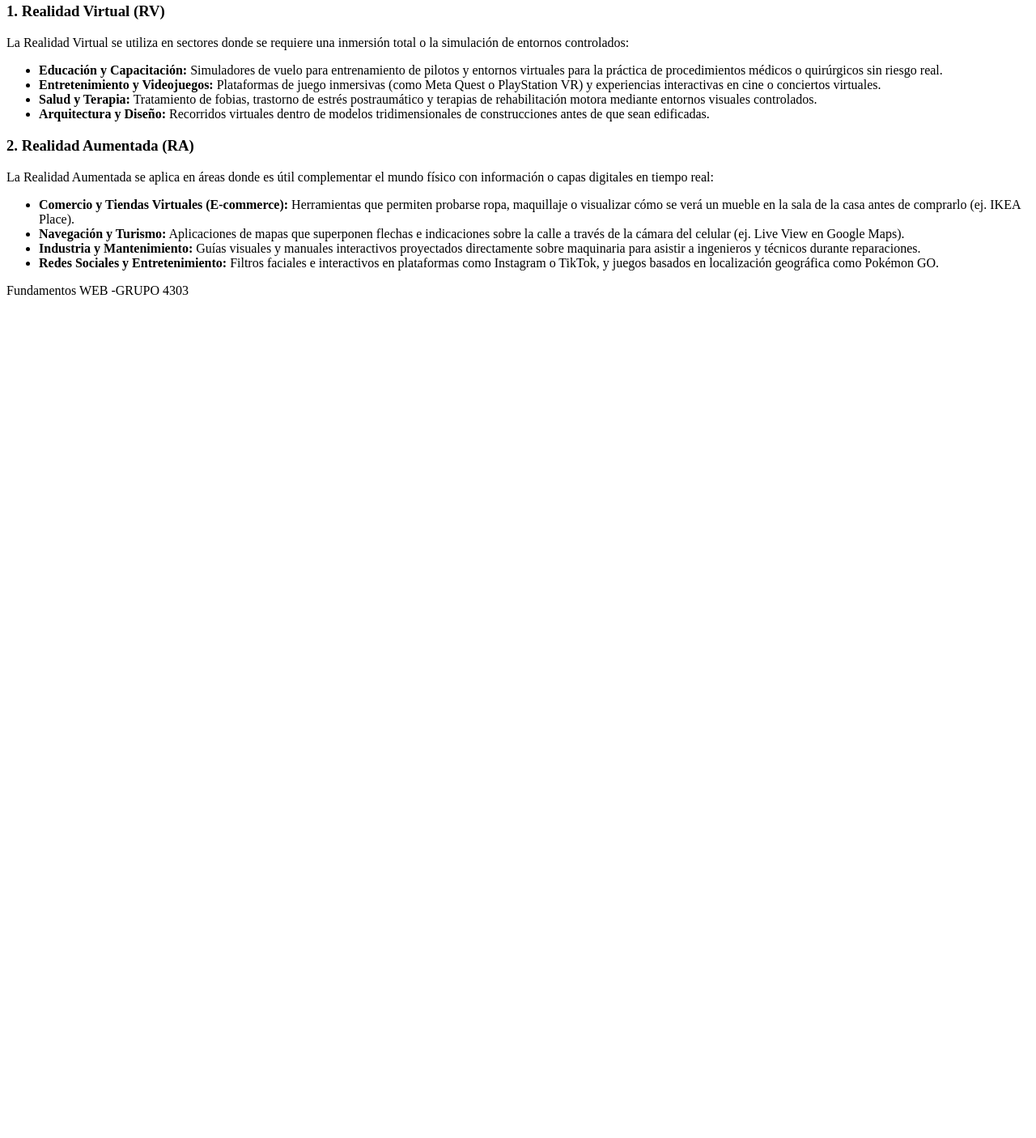
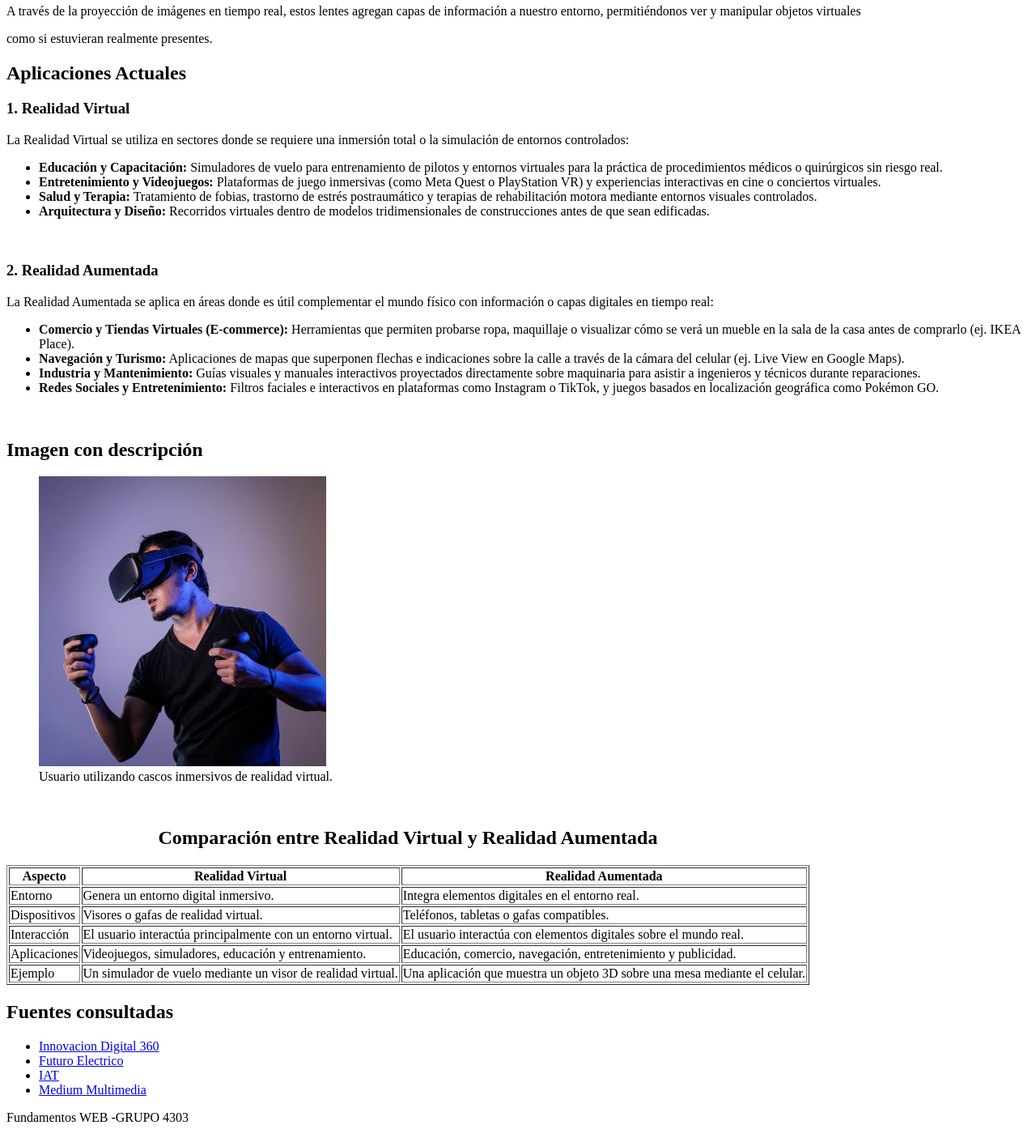
Before and after one commit to ALLIOS-TK/fundamentos-web-equipo-03, a plain HTML site: page tema2.html in a window 1280 px wide. Shown: the part 1265-2670 px from the top of the page at 81% size. Before the commit the page ends 1649 px from the top, so only its background shows below. Drawn offline with Linux system fonts and the light colour scheme.

Commit message:
finalizacion tema 2

```diff
--- a/tema2.html
+++ b/tema2.html
@@ -7,13 +7,13 @@
 </head>
 <body>
     <header><center><h1>Realidad Virtual y aumentada</h1></center>
-<p><h2>Realidad Virtual</h2></p>
+<p><h2>1.Realidad Virtual</h2></p>
     <p>En los ultimos años la tecnologia a dado grandes avances en la comunicacion e interacción de</p>
     <p> diferentes personas a travez de la interaccion mediante redes digitales, de esas mejoras entra la realidad virtual,  </p>
     <p>La cual a tomado una importancia significativa mayormente en el area de videojuegos siendo bastante atrayente e inmercibo</p>
     <p>para esto,pero tambien se le llego a intentar dar un uso en el area de educacion con simuladores y demostraciones.</p>
-
-    <p><h2>Realidad Aumentada</h2></p>
+<BR>
+    <p><h2>2.Realidad Aumentada</h2></p>
     <p>La union entre el mundo real y el digital, esta tecnologia de usa mayor mente en el entretenimiento como son los cines con las</p>
     <p>peliculas 3d haciendo capaz de obtener mejores experiencias en la visualización de estos, pero, estos tambien se han usado </p>
     <p>en ambitos profesionales como la educacion, comercio y arquitectura.</p>
@@ -25,8 +25,9 @@
     </nav>
 <main>
     <section>
+        <BR>
         <p><h2>¿Que son la realidad virtual y la realidad aumentada?</h2></p>
-        <p><h3>Realidad virtual</h3></p>
+        <p><h3>1.Realidad virtual</h3></p>
         <p>La realidad virtual es una simulacion hecha en computador que intenta aparentar ser un espacio real en el que las personas pueden</p>
         <p>interactuar las unas con las otras como si realmente estuviesen cerca. Para que esta experiencia sea lo mas relaista y comoda posible hay que intentar siempre tener el </p>
         <p>eqipo mas actualizado posible para que sea capaz de soportar software que realicen este proceso e interfaces avanzados. Asimismo, </p>
@@ -39,11 +40,12 @@
         <p>Lo novedoso y particular de las gafas de realidad virtual es que permiten vivir una experiencia única al hacer que</p>
         <p>el usuario se sienta parte de las escenas de las imágenes o videos reproducidos.</p>
 
-
-         <p><h3>Realidad aumentada</h3></p>
+            <BR>
+         <p><h3>2.Realidad aumentada</h3></p>
          <p>La realidad aumentada es una herramienta que nos permite "agregar información adicional a una imagen del mundo real cuando ésta se visualiza </p>
          <p> través de un dispositivo", este dispositivo permite que datos virtuales sean capaces de visualizarse en la vida real complementando la que ya hay.</p>
          <p>Esta combinacion del mundo virtual y real son gracias a las <strong>lentes de realidad aumentada.</strong></p>
+         <BR>
          <p><h4>¿Que son los lentes de realidad aumentada?</h4></p>
          <p>Los lentes de realidad aumentada son dispositivos que combinan el mundo real con elementos virtuales, creando una experiencia interactiva única.</p>
          <p>A través de la proyección de imágenes en tiempo real, estos lentes agregan capas de información a nuestro entorno, permitiéndonos ver y manipular objetos virtuales</p>
@@ -53,7 +55,7 @@
 
     <section>
         <p><h2>Aplicaciones Actuales</h2></p>
-        <h3>1. Realidad Virtual (RV)</h3>
+        <h3>1. Realidad Virtual </h3>
     <p>La Realidad Virtual se utiliza en sectores donde se requiere una inmersión total o la simulación de entornos controlados:</p>
     <ul>
         <li><strong>Educación y Capacitación:</strong> Simuladores de vuelo para entrenamiento de pilotos y entornos virtuales para la práctica de procedimientos médicos o quirúrgicos sin riesgo real.</li>
@@ -61,8 +63,9 @@
         <li><strong>Salud y Terapia:</strong> Tratamiento de fobias, trastorno de estrés postraumático y terapias de rehabilitación motora mediante entornos visuales controlados.</li>
         <li><strong>Arquitectura y Diseño:</strong> Recorridos virtuales dentro de modelos tridimensionales de construcciones antes de que sean edificadas.</li>
     </ul>
+    <BR>
 
-    <h3>2. Realidad Aumentada (RA)</h3>
+    <h3>2. Realidad Aumentada </h3>
     <p>La Realidad Aumentada se aplica en áreas donde es útil complementar el mundo físico con información o capas digitales en tiempo real:</p>
     <ul>
         <li><strong>Comercio y Tiendas Virtuales (E-commerce):</strong> Herramientas que permiten probarse ropa, maquillaje o visualizar cómo se verá un mueble en la sala de la casa antes de comprarlo (ej. IKEA Place).</li>
@@ -71,6 +74,69 @@
         <li><strong>Redes Sociales y Entretenimiento:</strong> Filtros faciales e interactivos en plataformas como Instagram o TikTok, y juegos basados en localización geográfica como Pokémon GO.</li>
     </ul>
     </section>
+    <BR>
+<section>
+    <h2>Imagen con descripción</h2>
+
+    <figure>
+        <img src="MULTIMEDIA/tema2.jpg" width="30%" height="30%" alt="Persona utilizando visores de realidad virtual e interactuando con interfaces digitales en un entorno simulado">
+        <figcaption>Usuario utilizando cascos inmersivos de realidad virtual.</figcaption>
+    </figure>
+</section>
+<BR>
+<section>
+
+<table border="1">
+    <caption><h2>Comparación entre Realidad Virtual y Realidad Aumentada</caption></h2>
+
+    <thead>
+        <tr>
+            <th>Aspecto</th>
+            <th>Realidad Virtual</th>
+            <th>Realidad Aumentada</th>
+        </tr>
+    </thead>
+
+    <tbody>
+        <tr>
+            <td>Entorno</td>
+            <td>Genera un entorno digital inmersivo.</td>
+            <td>Integra elementos digitales en el entorno real.</td>
+        </tr>
+
+        <tr>
+            <td>Dispositivos</td>
+            <td>Visores o gafas de realidad virtual.</td>
+            <td>Teléfonos, tabletas o gafas compatibles.</td>
+        </tr>
+
+        <tr>
+            <td>Interacción</td>
+            <td>El usuario interactúa principalmente con un entorno virtual.</td>
+            <td>El usuario interactúa con elementos digitales sobre el mundo real.</td>
+        </tr>
+
+        <tr>
+            <td>Aplicaciones</td>
+            <td>Videojuegos, simuladores, educación y entrenamiento.</td>
+            <td>Educación, comercio, navegación, entretenimiento y publicidad.</td>
+        </tr>
+
+        <tr>
+            <td>Ejemplo</td>
+            <td>Un simulador de vuelo mediante un visor de realidad virtual.</td>
+            <td>Una aplicación que muestra un objeto 3D sobre una mesa mediante el celular.</td>
+        </tr>
+    </tbody>
+</table>
+</section>
+
+<section> <h2>Fuentes consultadas</h2>
+    <ul> <li><a href="https://www.innovaciondigital360.com/i-a/que-son-los-cascos-o-gafas-de-realidad-virtual-y-como-funcionan/">Innovacion Digital 360</a></li>
+         <li><a href="https://futuroelectrico.com/realidad-virtual/">Futuro Electrico</a></li>
+         <li><a href="https://iat.es/tecnologias/realidad-aumentada/">IAT</a></li>
+         <li><a href="https://www.mediummultimedia.com/apps/como-se-llaman-los-lentes-de-realidad-aumentada/">Medium Multimedia</a></li>
+
 
 </main>
 
```
Also changed, not shown: MULTIMEDIA/TEMA2.jpg (added).
